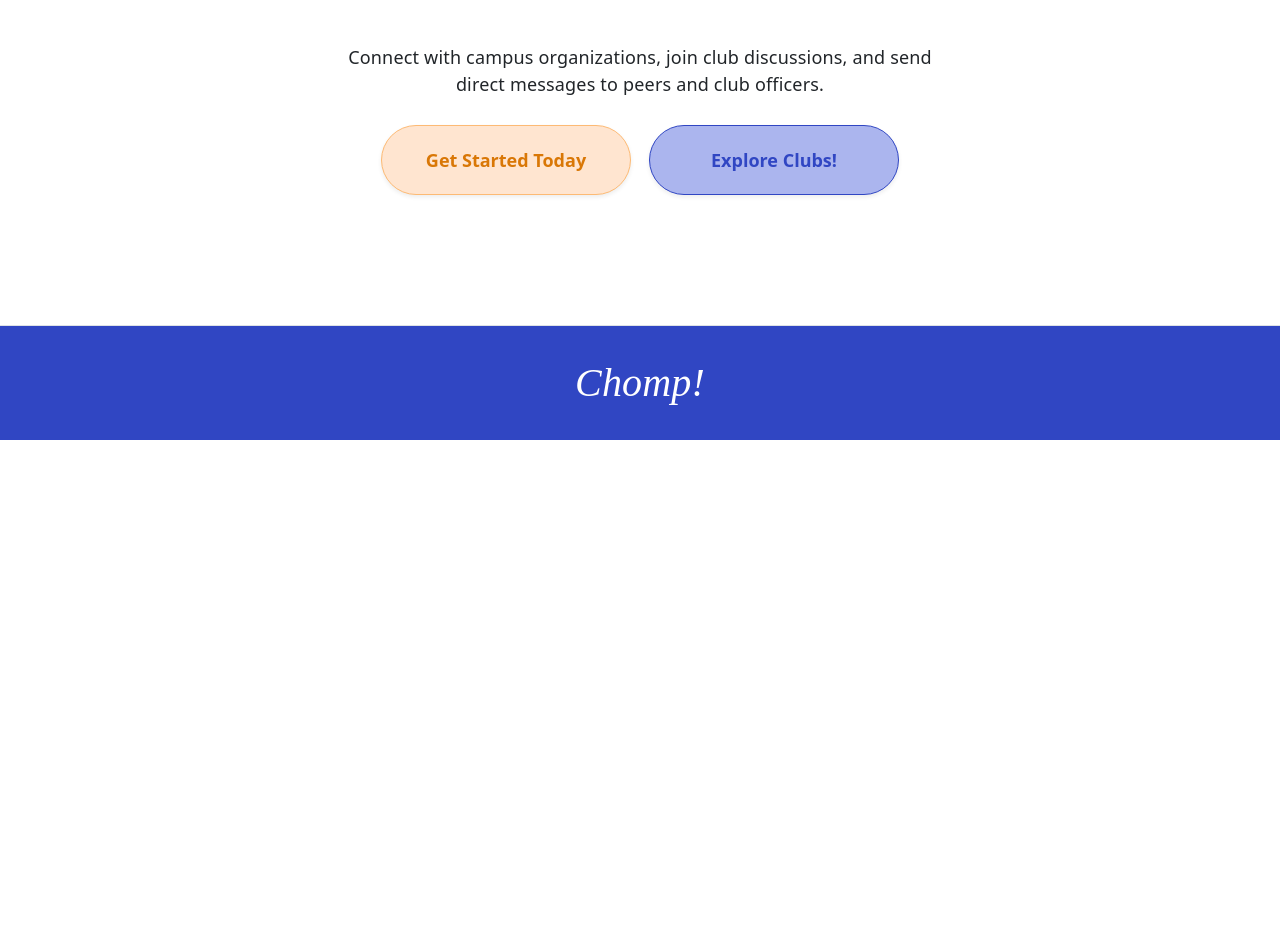
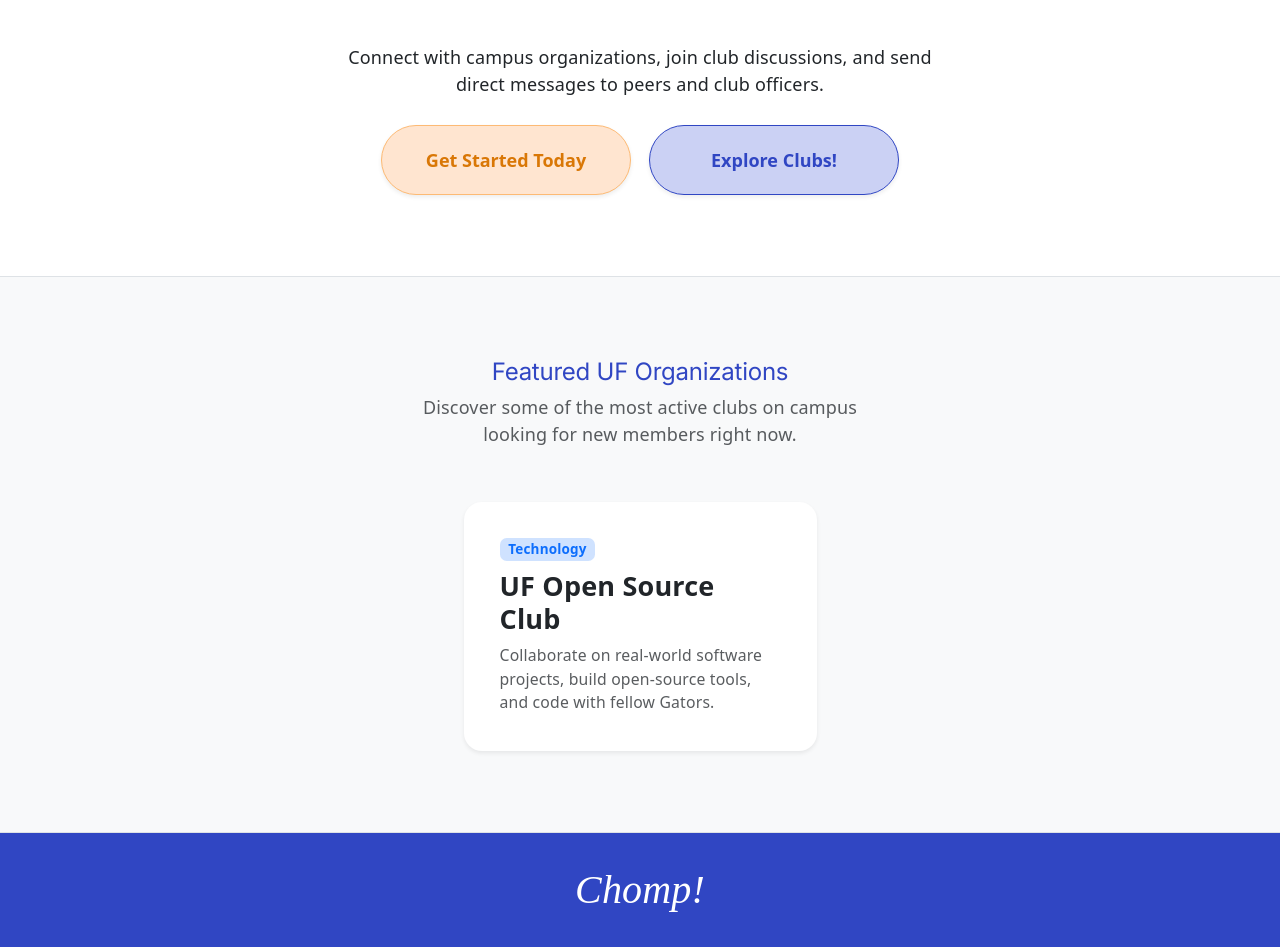
Before and after one commit to Agodoy31/Chomp, a React (Vite) app in the folder frontend/: page / in a window 1280 px wide. Shown: the part 360-1307 px from the top of the page. Before the commit the page ends 800 px from the top, so only its background shows below. Built offline with nearby package versions, Linux system fonts and the light colour scheme; a web font is replaced by a local one.

Commit message:
Add featured clubs and scroll

```diff
--- a/frontend/src/pages/LandingPage.tsx
+++ b/frontend/src/pages/LandingPage.tsx
@@ -7,6 +7,11 @@ import Button from 'react-bootstrap/Button';
 
 export default function LandingPage() {
     const navigate = useNavigate();
+    const scrollToSection = (sectionId: string) => {
+	    const section = document.getElementById(sectionId);
+        if(section)
+	        section.scrollIntoView({ behavior: "smooth" });
+    };
 
     return (
         <div className="min-vh-100 bg-white text-dark d-flex flex-column">
@@ -108,7 +113,7 @@ export default function LandingPage() {
                             <button
                                 className="btn px-4 py-1 fw-semibold rounded-pill shadow-sm"
                                 style={{
-                                    backgroundColor: '#ABB5EE',
+                                    backgroundColor: '#abb5ee9e',
                                     borderColor: '#3046C3',
                                     color: '#3046C3',
                                     whiteSpace: 'nowrap',
@@ -116,11 +121,49 @@ export default function LandingPage() {
                                     maxWidth: '100%',
                                     height: 70,
                                 }}
+                                onClick={( )=> scrollToSection('featured-clubs')}
                             >
                                 Explore Clubs!
                             </button>
                         </div>
 
+                    </div>
+
+                </section>
+                {/* Featured Clubs Section  */}
+                <section id="featured-clubs" className="py-5 bg-light border-top mt-5">
+                    <div className="container py-4">
+                        <div className="text-center mb-5">
+                            <h2 className="fw-bold" style={{ color: '#3046C3', fontFamily: 'Inter' }}>
+                                Featured UF Organizations
+                            </h2>
+                            <p className="text-muted" style={{ maxWidth: '500px', margin: '0 auto' }}>
+                                Discover some of the most active clubs on campus looking for new members right now.
+                            </p>
+                        </div>
+
+                        {/* Cards Grid */}
+                        <div className="row g-4 justify-content-center">
+
+                            {/* Club Card 1 */}
+                            <div className="col-md-4">
+                                <div className="card h-100 shadow-sm border-0 rounded-4 p-3">
+                                    <div className="card-body d-flex flex-column">
+                                        <span className="badge bg-primary-subtle text-primary mb-2 align-self-start">Technology</span>
+                                        <h4 className="card-title fw-semibold text-dark">UF Open Source Club</h4>
+                                        <p className="card-text text-muted small flex-grow-1">
+                                            Collaborate on real-world software projects, build open-source tools, and code with fellow Gators.
+                                        </p>
+                                    </div>
+                                </div>
+                            </div>
+
+                            {/* Club Card 2 */}
+
+                            {/* Club Card 3 */}
+
+
+                        </div>
                     </div>
                 </section>
             </main>
```
